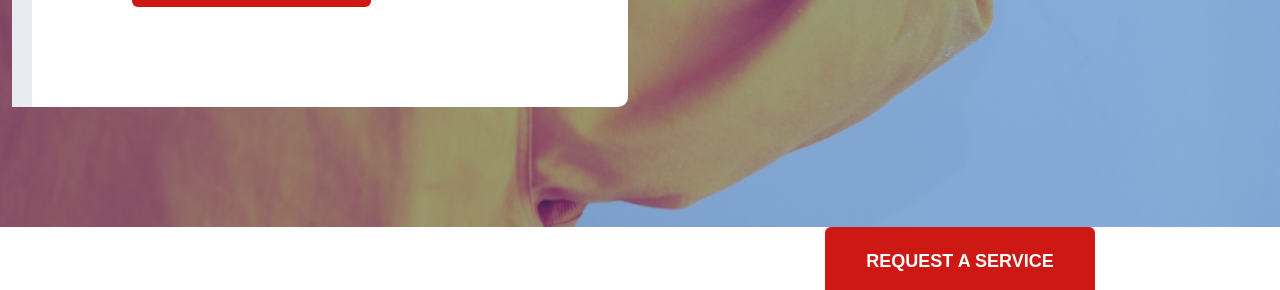
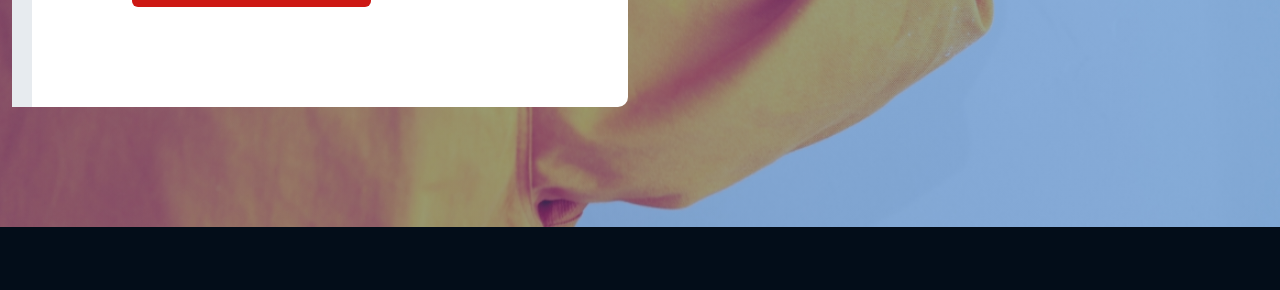
Before and after one commit to ankit-chauhan-codes/hvac-company, a plain HTML site: page index.html in a window 1280 px wide. Shown: the part 7059-7349 px from the top of the page. Drawn offline with nearby package versions, Linux system fonts and the light colour scheme; a web font is replaced by a local one.

Commit message:
styled request2 section

```diff
--- a/css/style.css
+++ b/css/style.css
@@ -600,3 +600,30 @@ html, body{
     line-height: 1.25;
 }
 /* free-guide */
+
+/* request */
+#request2{
+    background: #030d19;
+    background-size: cover;
+    padding-top: 120px;
+    padding-bottom: 50px;
+}
+
+#request2 .request-box2{
+    background-color: transparent;
+    padding-top: 70px;
+    padding-bottom: 70px;
+    padding-left: 60px;
+    padding-right: 60px;
+    border-radius: 10px 10px 10px 10px;
+    border: 2px solid #cd1813;
+}
+
+#request2 .request-heading2 h4{
+    font-family: acumin-pro, sans-serif;
+    font-weight: 700;
+    font-style: normal;
+    font-size: 30px;
+    line-height: 1;
+}
+/* request */
```
